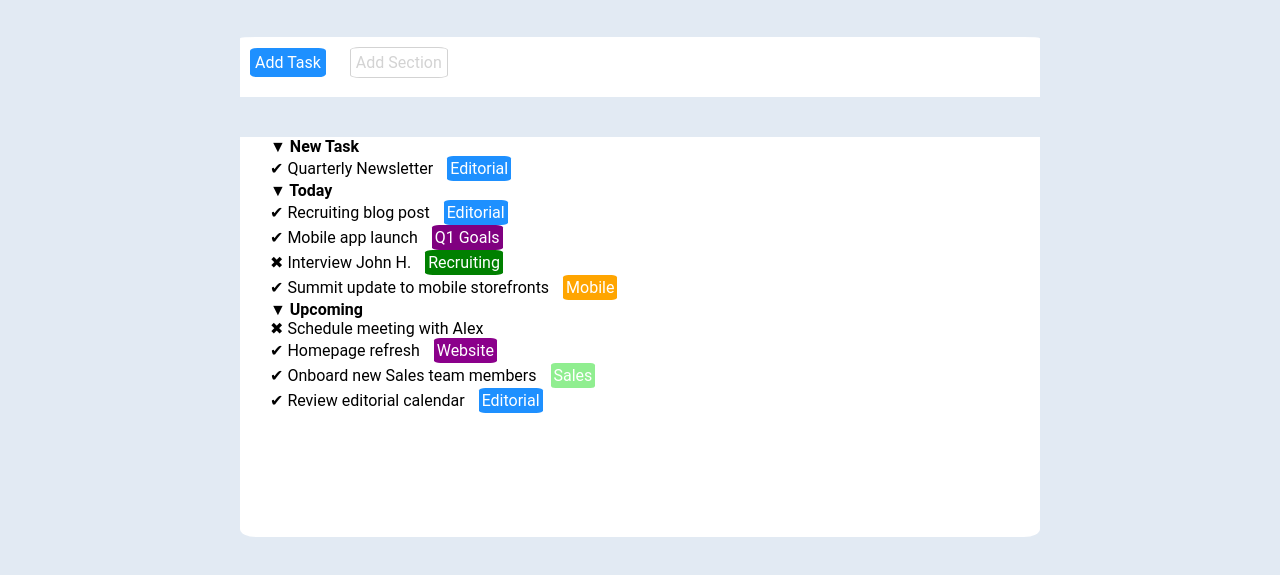
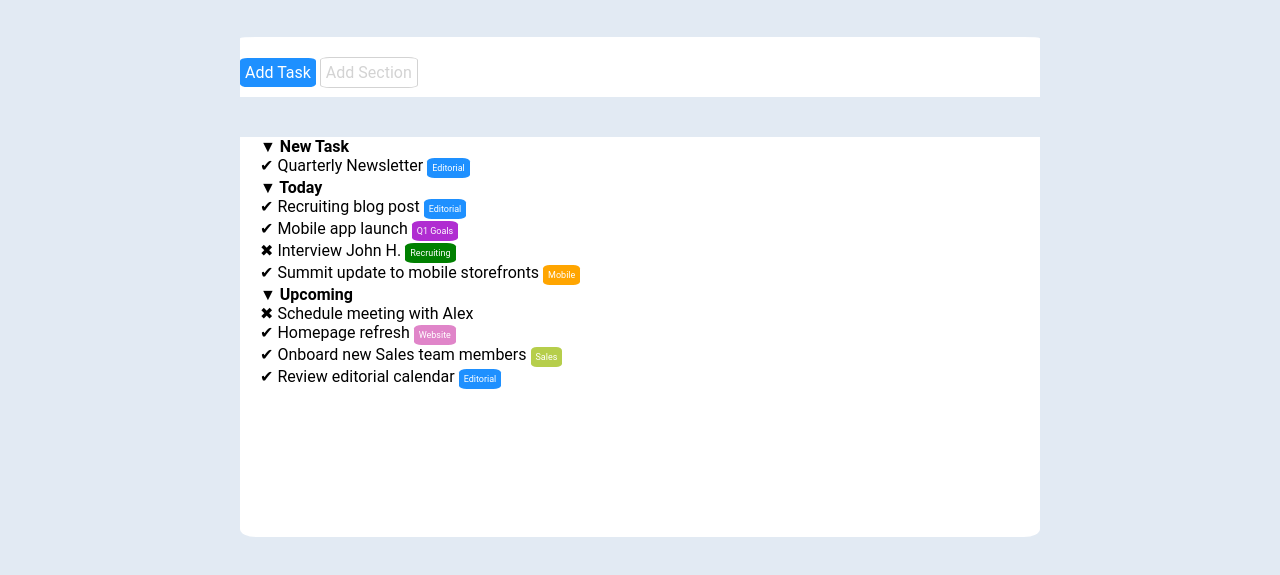
Before and after one commit to giuliop93/html-css-toboolist, a plain HTML site: page index.html in a window 1280 px wide. Shown: the part 77-652 px from the top of the page. Drawn offline with Linux system fonts and the light colour scheme.

Commit message:
ritocchini

```diff
--- a/style.css
+++ b/style.css
@@ -58,7 +58,7 @@ section {
 span {
     padding-left: 20px;
     background-color: white;
-    margin: 10px;
+    margin-top: 20px;
 }
 
 .title {
@@ -68,8 +68,9 @@ span {
 div {
     color: white;
     display: inline-block;
-    padding: 3px;
-    border-radius: 10%;
+    padding: 5px;
+    border-radius: 18%;
+    font-size: xx-small;
 }
 
 .edit {
@@ -77,7 +78,7 @@ div {
 }
 
 #goals {
-    background-color: purple;
+    background-color: rgb(176, 45, 209);
 }
 
 #recru {
@@ -89,9 +90,9 @@ div {
 }
 
 #web {
-    background-color: darkmagenta;
+    background-color: rgb(224, 133, 201);
 }
 
 #sales {
-    background-color: lightgreen;
+    background-color: rgb(182, 206, 75);
 }
```
